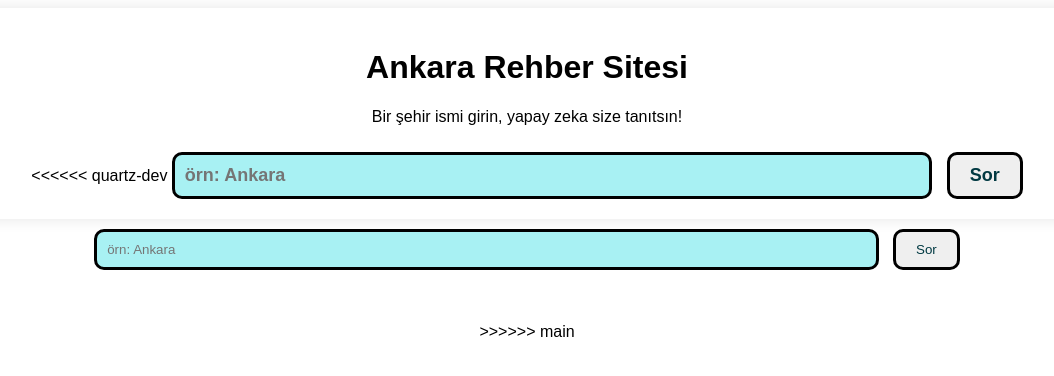
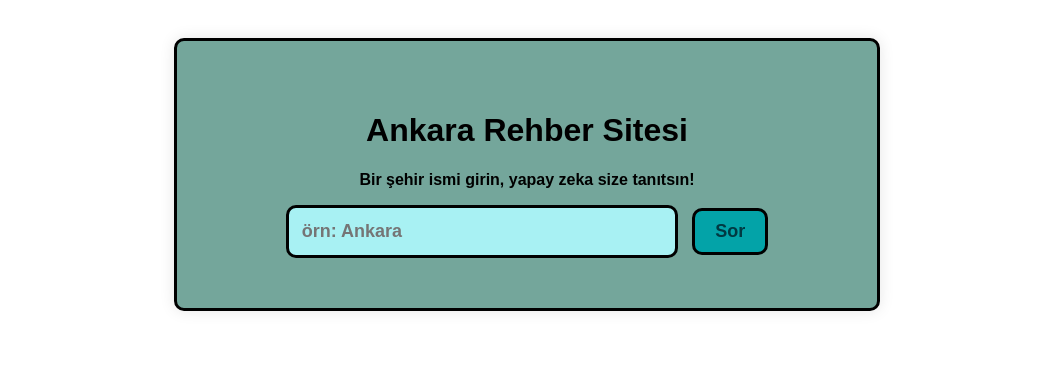
Before and after one commit to Wichron/rehber-web-projesi, a plain HTML site: page index.html in a window 1280 px wide. Shown: the whole page, without its empty margins (113-1167 px from the left). Drawn offline with Linux system fonts and the light colour scheme.

Commit message:
Add files via upload

```diff
--- a/index.html
+++ b/index.html
@@ -10,7 +10,6 @@
   <div class="container">
     <h1>Ankara Rehber Sitesi</h1>
     <p>Bir şehir ismi girin, yapay zeka size tanıtsın!</p>
-<<<<<< quartz-dev
     <input type="text" id="cityInput" placeholder="örn: Ankara" style="font-weight: bold; font-size: large;">
     <button onclick="sor()" style="font-weight: bolder; font-size: large;">Sor</button>
     <div id="cevap" style="display: none;">Yükleniyor</div>
@@ -18,12 +17,5 @@
   </div>
 
   <script src="script.js"></script>
-    <input type="text" id="cityInput" placeholder="örn: Ankara">
-    <button onclick="sor()">Sor</button>
-    <pre id="cevap"></pre>
-  </div>
-
-  <script src="main.js"></script>
->>>>>> main
 </body>
 </html>
--- a/script.js
+++ b/script.js
@@ -1,4 +1,3 @@
-<<<<<< quartz-dev
 function sor() {
   const city = document.getElementById("cityInput").value;
   const cevapElement = document.getElementById("cevap");
@@ -12,26 +11,3 @@ function sor() {
     cevapElement.textContent = cevap;
   }, 1500);
 }
-=======
-async function sor() {
-    const city = document.getElementById("cityInput").value;
-    const cevapAlani = document.getElementById("cevap");
-
-    cevapAlani.textContent = "Yükleniyor...";
-
-    const response = await fetch("http://localhost:3000/ask", {
-      method: "POST",
-      headers: {
-        "Content-Type": "application/json"
-      },
-      body: JSON.stringify({
-        prompt: `${city} hakkında kısa tarihi ve kültürel bilgiler ver.`,
-        model: "mistral" // veya "llama3"
-      })
-    });
-
-    const data = await response.json();
-    cevapAlani.textContent = data.response;
-  }
-
->>>>>> main
--- a/style.css
+++ b/style.css
@@ -1,28 +1,18 @@
 body {
     font-family: Arial, sans-serif;
-<<<<<< quartz-dev
     font-weight:bolder;
     background-color: #ffffff;
-=======
-    background-color: #f4f4f4;
->>>>>> main
     padding: 30px;
     text-align: center;
   }
 
   .container {
-<<<<<< quartz-dev
     background-color: rgba(3, 94, 74, 0.548);
     padding: 50px;
-
-    background-color: white;
-    padding: 20px;
->>>>>> main
     max-width: 600px;
     margin: auto;
     box-shadow: 0 0 15px rgba(0,0,0,0.1);
     border-radius: 10px;
-<<<<<< quartz-dev
     border: 3px solid #000000;
   }
 
@@ -33,20 +23,11 @@ body {
     color: #01313a;
     border-radius: 10px;
     border: 3px solid #000000;
-
-  }
-
-  input {
-    padding: 10px;
-    width: 60%;
-    margin-top: 10px;
->>>>>> main
   }
 
   button {
     padding: 10px 20px;
     margin-left: 10px;
-<<<<<< quartz-dev
     background-color: #03a3a8;
     color: #013942;
     border: none;
@@ -66,20 +47,3 @@ body {
   button:hover {
     background-color: #00f7ff3f;
   }
-
-    background-color: #0077cc;
-    color: white;
-    border: none;
-    border-radius: 5px;
-    cursor: pointer;
-  }
-
-  pre {
-    text-align: left;
-    margin-top: 20px;
-    background: #eee;
-    padding: 10px;
-    border-radius: 5px;
-  }
-
->>>>>> main
```
